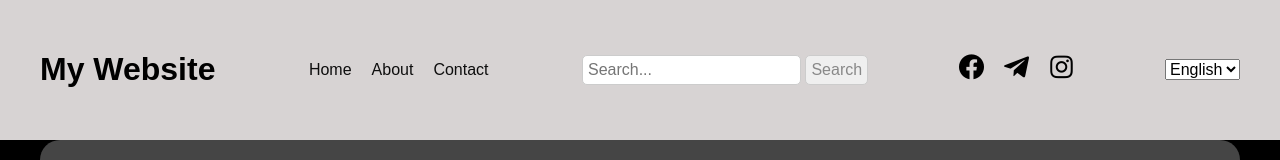
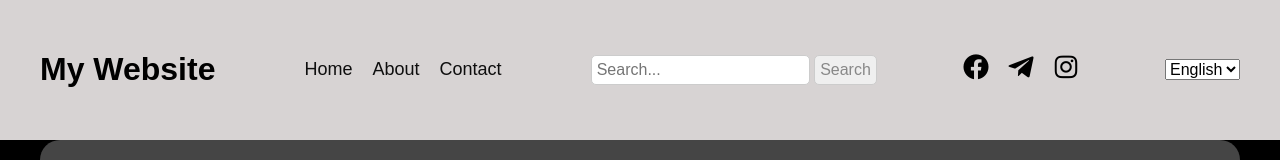
Before and after one commit to dunyo2107/to-learn-better, a plain HTML site: page sticky footer.html in a window 1280 px wide. Shown: the top 160 px of the page. Drawn offline with nearby package versions, Linux system fonts and the light colour scheme.

Commit message:
css error

```diff
--- a/css/sticky.css
+++ b/css/sticky.css
@@ -35,7 +35,7 @@
 }
 .sitenav-link{
     color: #0e0e0e;
-    font-style: 18px;
+    font-size: 18px;
     padding: 5px;
     transition: .3s ease color,
     .3s ease background-color,
```
